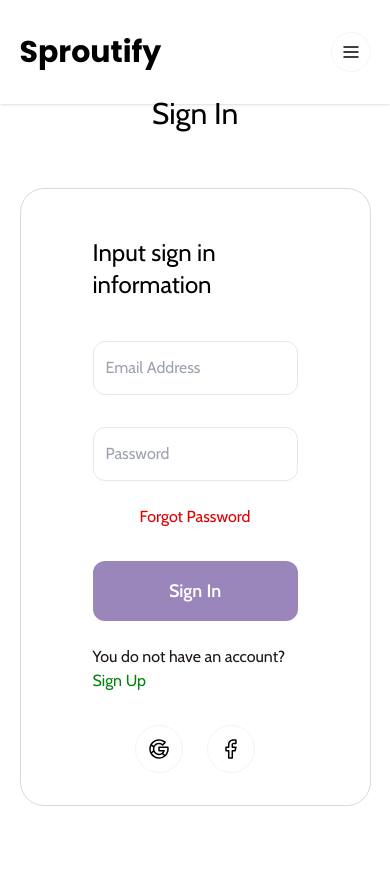
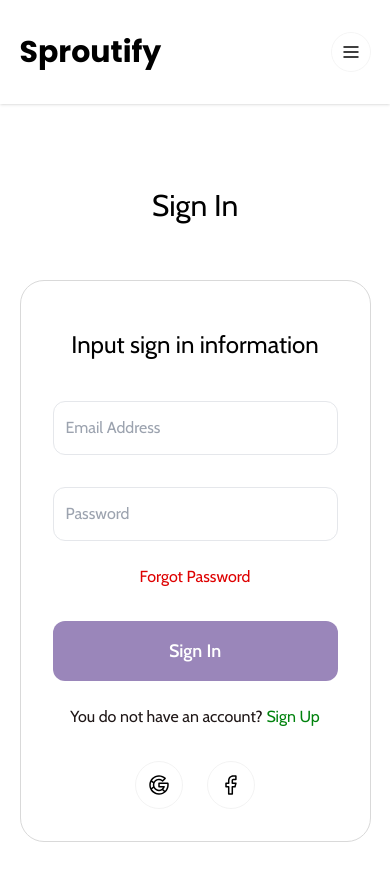
Before and after one commit to CISH-NG/Sproutify, a Next.js app: page /signin in a window 390 px wide. Shown: the top 880 px of the page. Before the commit the page ends 844 px from the top, so only its background shows below. Built offline with nearby package versions, Linux system fonts and the light colour scheme.

Commit message:
Fix Update signin mobile view

```diff
--- a/src/pages/signin.tsx
+++ b/src/pages/signin.tsx
@@ -1,18 +1,45 @@
 import DefaultLayout from '@/layouts/DefaultLayout';
 import Image from 'next/image';
-import React from 'react';
+import React, { useEffect, useState } from 'react';
 
 import googleBtn from '../assets/svg/google-btn.svg';
 import facebookBtn from '../assets/svg/facebook-btn.svg';
 
 function Signin() {
+	const [email, setEmail] = useState('');
+	const [password, setPassword] = useState('');
+	const [isFormFilled, setIsFormFilled] = useState(false);
+
+	useEffect(() => {
+		if (email.trim() !== '' && password.trim() !== '') {
+			setIsFormFilled(true);
+		} else {
+			setIsFormFilled(false);
+		}
+	}, [email, password]);
+
+	function handleInputChange(event: React.FormEvent<HTMLFormElement>) {
+		const { id, value } = event.target as HTMLInputElement;
+
+		if (id === 'email') {
+			setEmail(value);
+		} else if (id === 'password') {
+			setPassword(value);
+		}
+	}
+
 	return (
 		<DefaultLayout>
-			<div className="flex h-[calc(100vh-135px)] flex-col items-center justify-center px-[5%]">
+			<div className="my-16 flex h-[calc(100vh-135px)] flex-col items-center justify-center px-[5%] lg:my-0">
 				<h1 className="mb-10 text-3xl">Sign In</h1>
 
-				<form className="mb-4 mt-4 flex w-full max-w-[470px] flex-col items-center rounded-3xl border border-[#D9D9D9] px-[72px] pt-12 pb-8">
-					<h2 className="mb-10 text-2xl">Input sign in information</h2>
+				<form
+					className="mb-4 mt-4 flex w-full max-w-[470px] flex-col items-center rounded-3xl border border-[#D9D9D9] px-8 pt-12 pb-8 lg:px-[72px]"
+					onChange={handleInputChange}
+				>
+					<h2 className="mb-10 text-center text-2xl">
+						Input sign in information
+					</h2>
 					<div className="w-full">
 						<input
 							className="mb-8 w-full rounded-xl border py-4 px-3 leading-tight text-gray-700 focus:shadow"
@@ -36,14 +63,16 @@
 						</a>
 
 						<button
-							className="w-full rounded-xl bg-[#4c28848f] py-4 px-4 text-lg font-bold text-white "
+							className={`w-full rounded-xl  ${
+								isFormFilled ? 'bg-[#4C2884]' : 'bg-[#4c28848f]'
+							} py-4 px-4 text-lg font-bold text-white`}
 							type="button"
 						>
 							Sign In
 						</button>
 
 						<div className="mt-6 flex w-full flex-row justify-evenly">
-							<p className="font-sans text-base text-[#1F1717]">
+							<p className="text-center font-sans text-base text-[#1F1717]">
 								You do not have an account?{' '}
 								<a className="text-[#00820D]" href="#">
 									Sign Up
```
